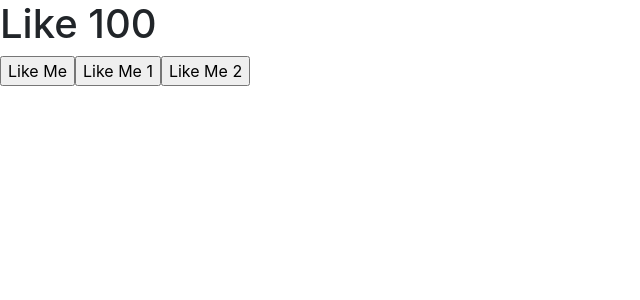
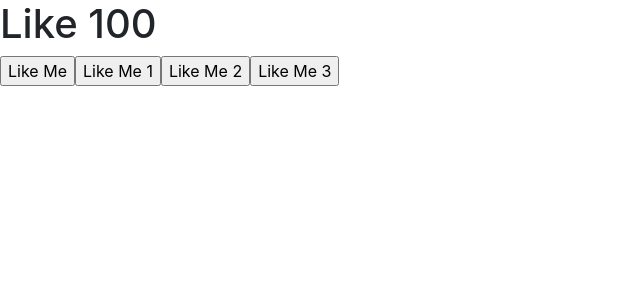
Before and after one commit to dac-23/my-react-app-with-redux, a React (Create React App) app: page / in a window 1280 px wide. Shown: the top 300 px of the page, without its empty margins (0-640 px from the left). Built offline with nearby package versions, Linux system fonts and the light colour scheme; the HTML template or start-up script is replaced by a standard one.

Commit message:
bind the member function, call the member funcn.

```diff
--- a/src/App.js
+++ b/src/App.js
@@ -24,9 +24,15 @@ function EventDemo() {
     console.log(e.target);
   };
 
-  // User defined param
+  // User defined param :: e is not available
   let likeMe2 = (p1) => {
     console.log(p1);
+  };
+
+  // Both e and p1
+  let likeMe3 = (e, p1) => {
+    console.log(p1);
+    console.log(e);
   };
 
   // UI
@@ -38,6 +44,13 @@ function EventDemo() {
 
       {/** For User Defined param */}
       <input type="button" value="Like Me 2" onClick={() => likeMe2("data")} />
+
+      {/** Default Param + User Defined Param */}
+      <input
+        type="button"
+        value="Like Me 3"
+        onClick={(e) => likeMe3(e, "data")}
+      />
     </div>
   );
 }
```
